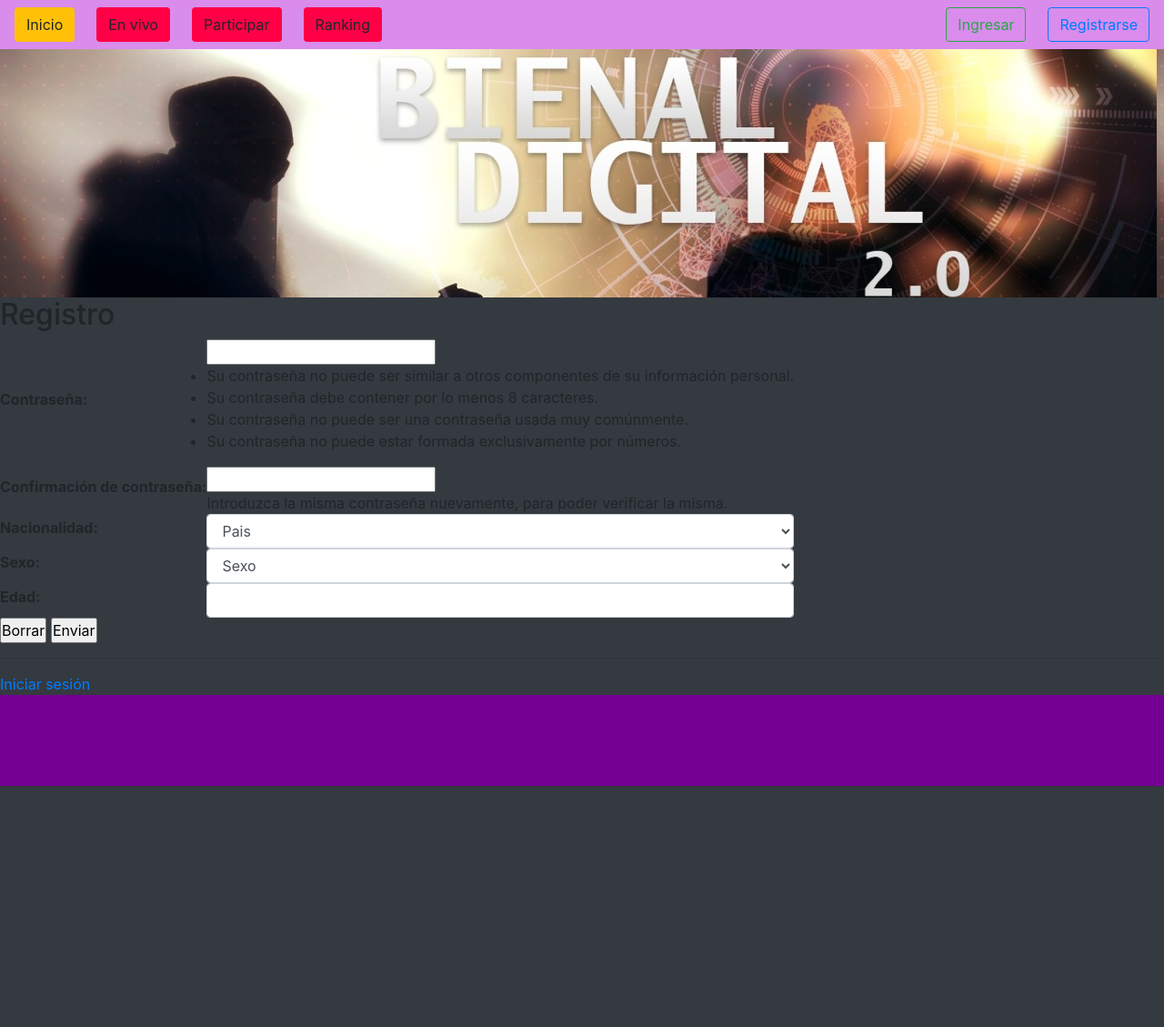
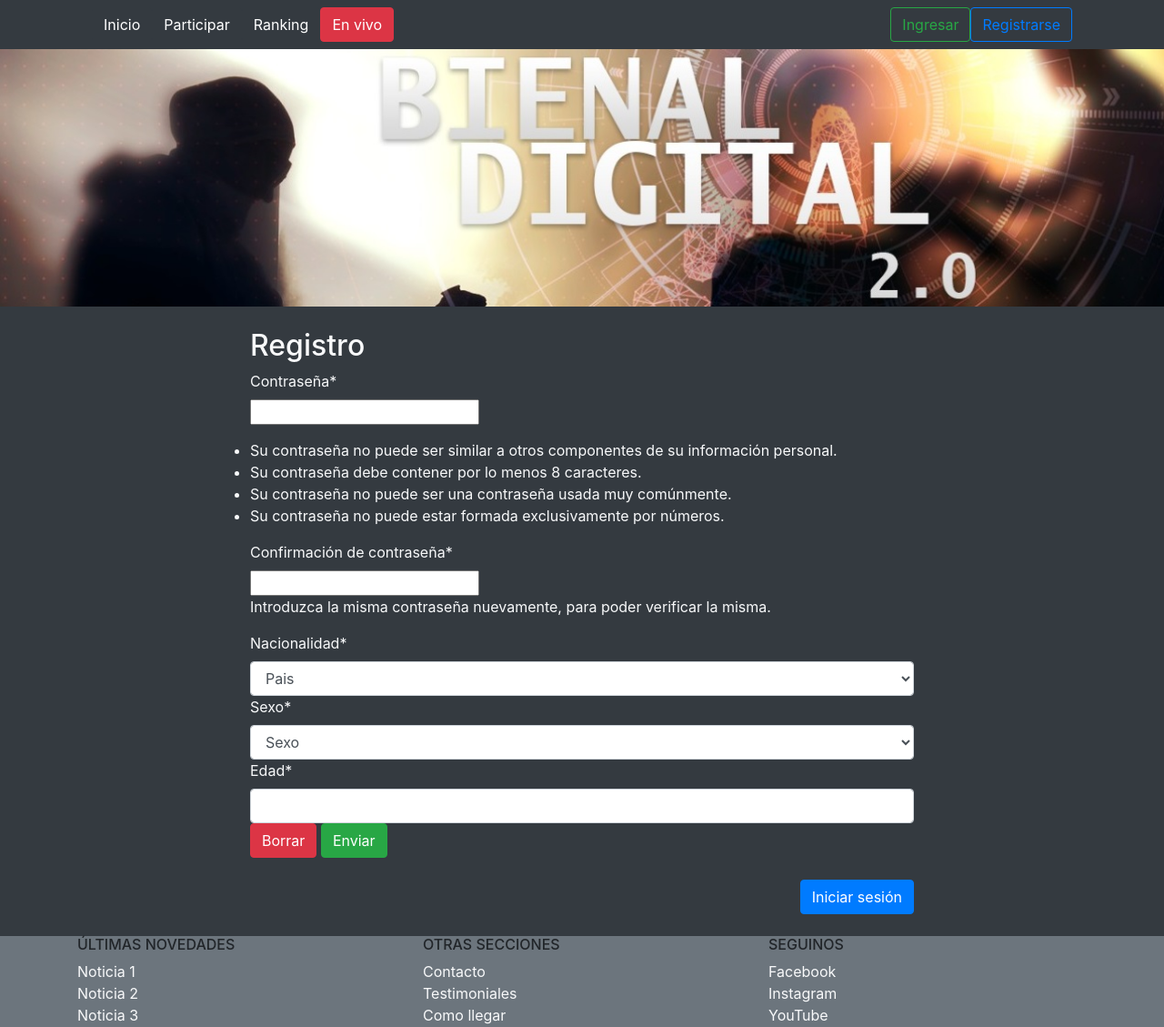
Before and after one commit to Maricroma/informatorio_grupo8, a Django app: page /registrar/ in a window 1280 px wide. Shown: the whole page at 91% size. Before the commit the page ends 864 px from the top, so only its background shows below. Run offline with Django 3.2, Linux system fonts and the light colour scheme; parts of the project's set-up code (start-up, migrations or seed data) failed here and were passed over; some libraries are stand-ins or nearby versions.

Commit message:
Implementación de crispy para los formularios y nueva apariencia en el base.html

```diff
--- a/BienalDigital/settings/base.py
+++ b/BienalDigital/settings/base.py
@@ -39,6 +39,7 @@ INSTALLED_APPS = [
     'apps.usuarios',
     'apps.votos',
     'apps.perfiles',
+    'crispy_forms',
 ]
 
 MIDDLEWARE = [
--- a/templates/base.html
+++ b/templates/base.html
@@ -11,50 +11,26 @@
 </head>
 <body class="bg-dark">
     {% block header %}
-
-    <header >
-
-        <nav class="navbar navbar-expand-lg navbar-light " style="background-color: #d98cec;">
-            <ul class="navbar-nav mr-auto ">
-                <li class="nav-item mr-4" >
-                    <a class="btn btn-warning" href="{% url 'inicio' %}">Inicio</a>
-                </li>
-
-                <li class="nav-item mr-4" >
-                    <a class="btn btn-white" style="background-color: #ff0046;" href="#">En vivo</a>
-                </li>
-
-                <li class="nav-item mr-4" >
-                    <a class="btn btn-white" style="background-color: #ff0046;" href="{% url 'registroParticipante' %}">Participar</a>
-                </li>
-
-                <li class="nav-item mr-4" >
-                    <a class="btn btn-white" style="background-color: #ff0046;" href="{% url 'mostrarVotos' %}">Ranking</a>
-                </li>
+    <header>
+        <div class="container">
+            <nav class="navbar navbar-expand-lg navbar-dark bg-dark">
+                <ul class="navbar-nav">
+                    <li class="nav-item"><a class="btn btn-dark" href="{% url 'inicio' %}">Inicio</a></li>
+                    <li class="nav-item"><a class="btn btn-dark" href="{% url 'registroParticipante' %}">Participar</a></li>
+                    <li class="nav-item"><a class="btn btn-dark" href="{% url 'mostrarVotos' %}">Ranking</a></li>
+                    <li class="nav-item"><a class="btn btn-danger" href="#">En vivo</a></li>
                 </ul>
-            <ul class="navbar-nav float-right" >
+                <ul class="navbar-nav ml-auto">
                     {% if user.is_authenticated %}
-                <li class="nav-item mr-2 ">
-                    <a href="{% url 'usuario' %}" class="btn btn-outline-danger">Bienvenido {{user.username}}</a>
-                </li>
-                <li class="nav-item mr-4">
-                    <a  class="btn btn-outline-warning" href="{% url 'logout' %}">Salir</a>
-                </li>
+                    <li class="nav-item"><a  class="btn btn-outline-danger" href="{% url 'usuario' %}">Bienvenido {{user.username}}</a></li>
+                    <li class="nav-item"><a class="btn btn-outline-warning" href="{% url 'logout' %}">Salir</a></li>
                     {% endif %}
-                <li class="nav-item float-right mr-4" >
-                    <a class=" btn btn-outline-success" href="{%url 'login'%}">Ingresar</a>
-                </li>
-
-                <li class="nav-item float-right " >
-                    <a class="btn btn-outline-primary" href="{%url 'registrar'%}">Registrarse</a>
-                </li>
-
+                    <li class="nav-item"><a class=" btn btn-outline-success" href="{%url 'login'%}">Ingresar</a></li>
+                    <li class="nav-item"><a class="btn btn-outline-primary" href="{%url 'registrar'%}">Registrarse</a></li>
                 </ul>
             </nav>
-       <div class="imagen">
-
         </div>
-
+        <img src="/static/imagenes/bienaldigital-copia.jpg" class="img-fluid" alt="Responsive image" width="100%">
     </header>
     {% endblock %}
 
@@ -65,12 +41,34 @@
     </main>
     {% endblock%}
     {% block footer %}
-    <footer class="footer" style="background-color: #740093;">
-
+    <footer class="bg-secondary">
+        <div class="container">
+            <div class="row">
+                <div class="col-lg-4">
+                    <h6>ÚLTIMAS NOVEDADES</h6>
+                    <a class="text-light" href="#">Noticia 1</a><br>
+                    <a class="text-light" href="#">Noticia 2</a><br>
+                    <a class="text-light" href="#">Noticia 3</a><br>
+                </div>
+                <div class="col-lg-4">
+                    <h6>OTRAS SECCIONES</h6>
+                    <a class="text-light" href="#">Contacto</a><br>
+                    <a class="text-light" href="#">Testimoniales</a><br>
+                    <a class="text-light" href="#">Como llegar</a><br>
+                </div>
+                <div class="col-lg-4">
+                    <h6>SEGUINOS</h6>
+                    <a class="text-light" href="#">Facebook</a><br>
+                    <a class="text-light" href="#">Instagram</a><br>
+                    <a class="text-light" href="#">YouTube</a><br>
+                </div>
+            </div>
+        </div>
+    </footer>
         <script src="../static/js/jquery-3.5.1.slim.min.js"></script>
         <script src="../static/js/bootstrap.min.js"></script>
         <script src="../static/js/popper.min.js"></script>
-    </footer>
+
     {% endblock %}
 </body>
 </html>
--- a/templates/usuarios/registro.html
+++ b/templates/usuarios/registro.html
@@ -1,4 +1,5 @@
 {% extends "base.html" %}
+{% load crispy_forms_tags %}
 
 {% block titulo%}
 <title>BienalDigital: Registro</title>
@@ -6,18 +7,21 @@
 
 
 {% block main%}
-
-    <h2>Registro</h2>
-    <form action="" method="POST" enctype="multipart/form-data">
-        {% csrf_token %}
-        <table>
-            {{form.as_table}}
-        </table>
-        <input type="reset" value="Borrar">
-        <input type="submit" value="Enviar">
+<br>
+<div class="container">
+        <div class="row justify-content-md-center">
+            <div class="col-lg-8">
+                <h2 class="text-light" >Registro</h2>
+                <form class="text-light" method="POST" enctype="multipart/form-data">{% csrf_token %}
+                    {{ form | crispy }}
+                    <input class="btn btn-danger" type="reset" value="Borrar">
+                    <input class="btn btn-success" type="submit" value="Enviar"><br>
+                    <div class="float-right"><br>
+                        <a class="btn btn-primary" href="login/">Iniciar sesión</a>
+                    </div>
                 </form>
-
-    <hr />
-
-    <a href="login/">Iniciar sesión</a>
+            </div>
+        </div>
+</div>
+<br>
 {% endblock %}
```
Also changed, not shown: templates/index.html (+6 -7 lines), templates/usuarios/login.html (+17 -8 lines), templates/usuarios/registro_participante.html (+14 -9 lines), apps/votos/migrations/0004_auto_20200910_2253.py (added), apps/votos/migrations/0005_merge_20200913_1801.py (added). Lines whose indentation alone changed are shown as unchanged.
